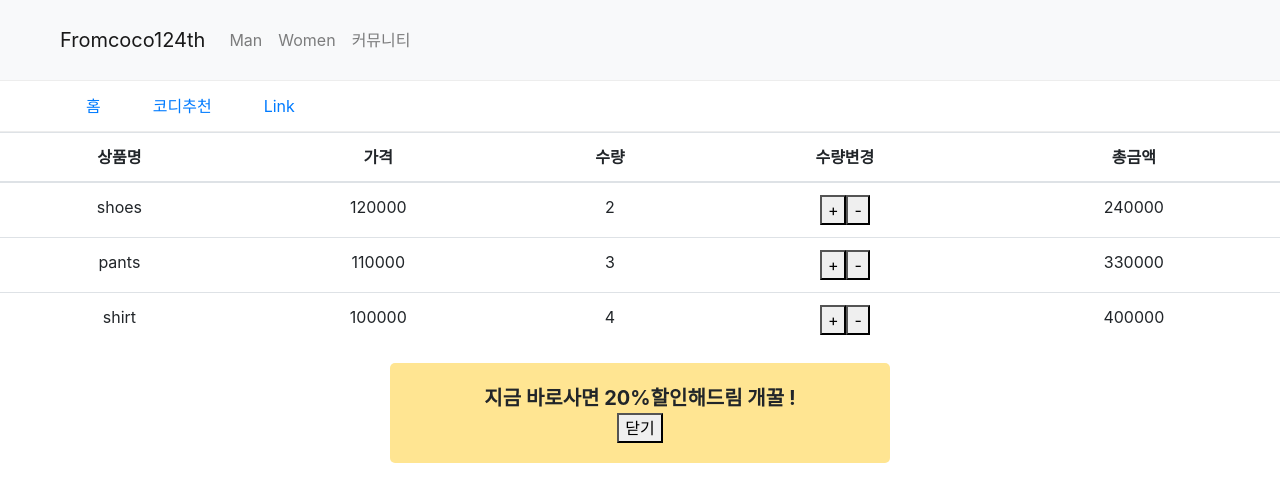
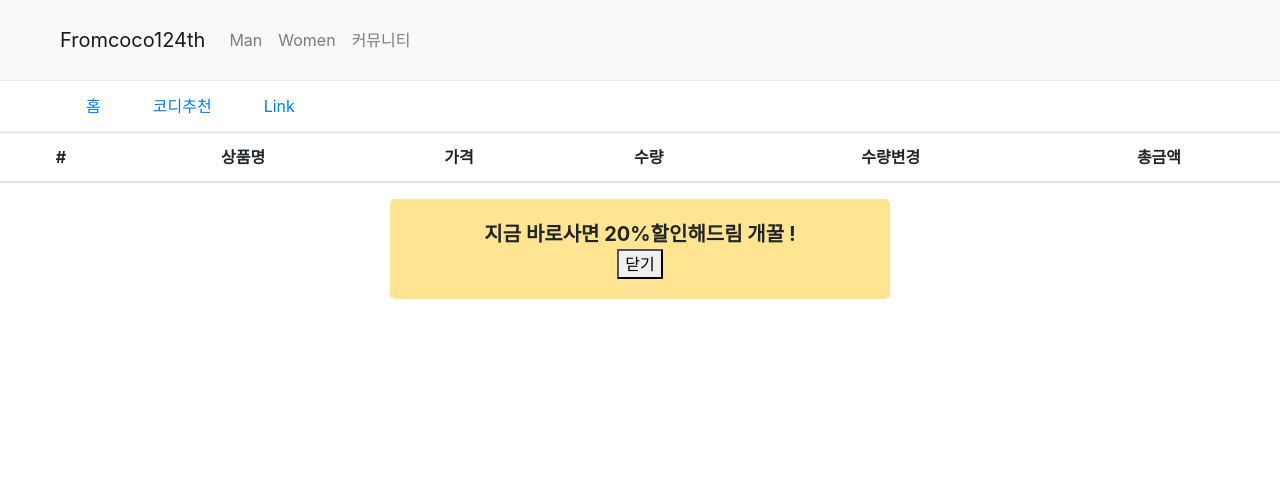
Before and after one commit to Creative-Lee/CoCo_project_ver.2, a React app: page /cart in a window 1280 px wide. Shown: the top 502 px of the page. Built offline with nearby package versions, Linux system fonts and the light colour scheme.

Commit message:
21.07.04
배열 관리

```diff
--- a/src/App.js
+++ b/src/App.js
@@ -138,7 +138,6 @@ function Card(props){
   let history = useHistory();
   console.log(productData);
   return(
-
     <Col className="item" md="3" onClick={ ()=> { history.push(`/detail/${props.productData_.id}`)} }>
       <img src={`https://codingapple1.github.io/shop/shoes${props.i+1}.jpg`} width="100%" />
       <h5>{props.productData_.title}</h5>
--- a/src/Component/Cart.js
+++ b/src/Component/Cart.js
@@ -1,7 +1,7 @@
 import React from "react";
 import { Table } from "react-bootstrap";
 import { connect } from "react-redux";
-import { increase , decrease } from '../modules/cartQuan';
+import { increase , decrease , deleteData  } from '../modules/cartQuan';
 import { close } from '../modules/close';
 import '../Detail.scss'
 
@@ -11,6 +11,7 @@ function Cart(props) {
       <Table responsive="md">
         <thead>
           <tr>
+            <th>#</th>
             <th>상품명</th>
             <th>가격</th>
             <th>수량</th>
@@ -19,17 +20,21 @@ function Cart(props) {
           </tr>
         </thead>
         <tbody>
-          {props.cartProduct.map((a, i) => {
+          {props.cartInner.map((a, i) => {
             return (
               <tr key={i}>
+                <td>{a.id}</td>
                 <td>{a.name}</td>
                 <td>{a.price}</td>
                 <td>{a.quan}</td>
                 <td>
-                  <button onClick={ () => { props.dispatch( increase(a.id) ) }} > + </button>
-                  <button onClick={ () => { props.dispatch( decrease(a.id) ) }} > - </button>
+                  <button onClick={ () => { props.dispatch( increase(i) ) }} > + </button>
+                  <button onClick={ () => { props.dispatch( decrease(i) ) }} > - </button>
                 </td>
                 <td>{a.price * a.quan}</td>
+                <td>
+                  <button onClick={ () => { props.dispatch( deleteData(i) )}}> 삭제 </button>
+                </td>
               </tr>
             );
           })}
@@ -50,7 +55,7 @@ function Cart(props) {
 //redux
 function store데이터를_props로_변환해주는_함수(store안에_모든_state) {
   return {
-    cartProduct: store안에_모든_state.cartQuan, // store안에 모든 state에서 reducer1번에 해당하는 state를 cartProduct라는 이름으로 props 해서 쓸래요
+    cartInner: store안에_모든_state.cartQuan, // store안에 모든 state에서 reducer1번에 해당하는 state를 cartProduct라는 이름으로 props 해서 쓸래요
     alertState: store안에_모든_state.alertClose
   };
 }
--- a/src/Component/Detail.js
+++ b/src/Component/Detail.js
@@ -78,7 +78,7 @@ function Detail(props){
 
                     <button className="btn btn-danger" onClick={() => {
                         stockChange();
-                        props.dispatch( addData( {id: matchItems.id , name: matchItems.title , price: 111000 , quan: 1}) ) ;
+                        props.dispatch( addData( {id: matchItems.id , name: matchItems.title , price: matchItems.price , quan: 1}) ) ;
                         history.push('/cart')
                     }}> 주문하기 </button>
                     <button className="btn btn-danger" onClick={() => { history.goBack() }} >뒤로가기 </button>
--- a/src/modules/cartQuan.js
+++ b/src/modules/cartQuan.js
@@ -4,7 +4,9 @@
 // Ducks 패턴을 따를땐 액션의 이름에 접두사를 넣어주세요.
 // 이렇게 하면 다른 모듈과 액션 이름이 중복되는 것을 방지 할 수 있습니다.
 
+
 const ADD_DATA = 'cartQuan/ADD_DATA';
+const DELETE_DATA = 'cartQuan/DELETE_DATA'
 const INCREASE = 'cartQuan/INCREASE';
 const DECREASE = 'cartQuan/DECREASE';
 
@@ -14,6 +16,7 @@ const DECREASE = 'cartQuan/DECREASE';
 // 액션 생성함수를 만들고 export 키워드를 사용해서 내보내주세요.
 
 export const addData = data => ({ type : ADD_DATA , payload : data });
+export const deleteData = data => ({ type : DELETE_DATA , payload : data });
 export const increase = i => ({ type : INCREASE , payload : i });
 export const decrease = i => ({ type : DECREASE , payload : i });
 
@@ -21,39 +24,29 @@ export const decrease = i => ({ type : DECREASE , payload : i });
 
 /* 초기 상태 선언 */
 
-const initState = [
-    {
-        id: 0,
-        name: 'shoes',
-        price: 120000,
-        quan: 2,
-    },
-    {
-        id: 1,
-        name: 'pants',
-        price: 110000,
-        quan: 3,
-    },
-    {
-        id: 2,
-        name: 'shirt',
-        price: 100000,
-        quan: 4,
-    }
-];
+const initState = []
 
-
-/* 리듀서 선언 */
+    /* 리듀서 선언 */
 // 리듀서는 export default 로 내보내주세요.
 
 export default function cartQuan(state = initState, action) {
     let copyState = [...state];
 
     switch (action.type){
+        case ADD_DATA:
+            let overlapNum = state.findIndex( (a)=>{ return a.id === action.payload.id} )
+            if(overlapNum >= 0){
+                copyState[overlapNum].quan++;
+                return copyState;
+            }
+            else{
+                copyState.push(action.payload);
+                return copyState;
+            }
+        case DELETE_DATA:
+            copyState.splice(action.payload,1);
+            return copyState;
 
-        case ADD_DATA:
-            copyState.push(action.payload);
-            return copyState;
 
         case INCREASE:
             copyState[action.payload].quan ++ ;
```
